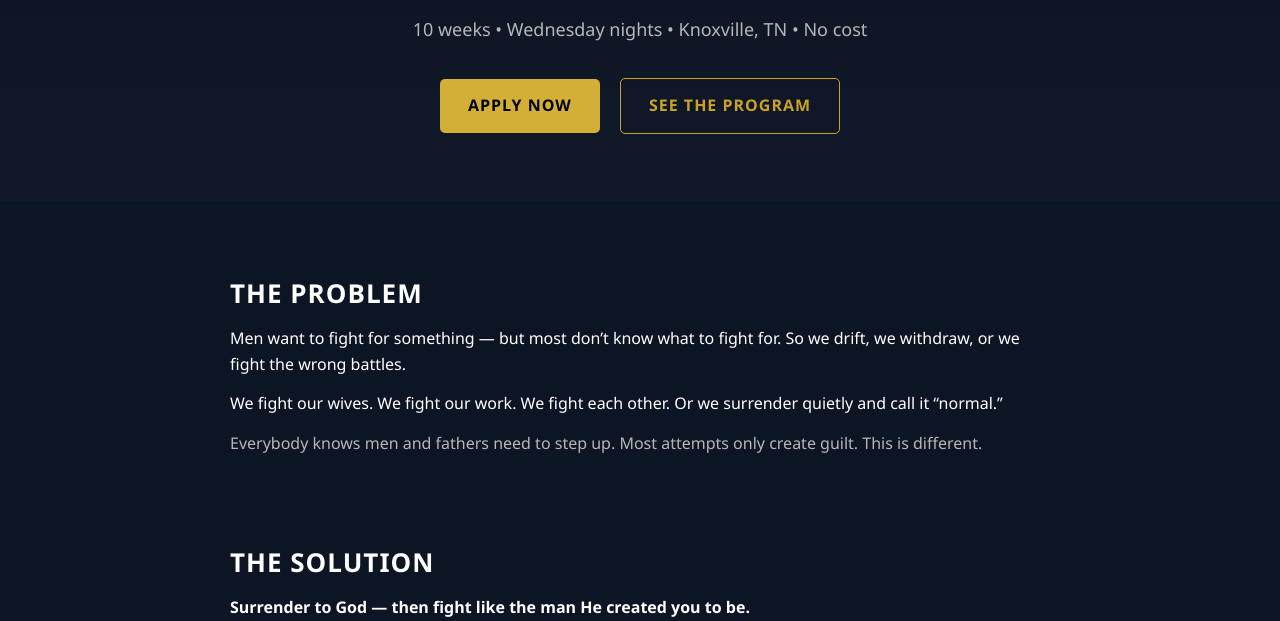
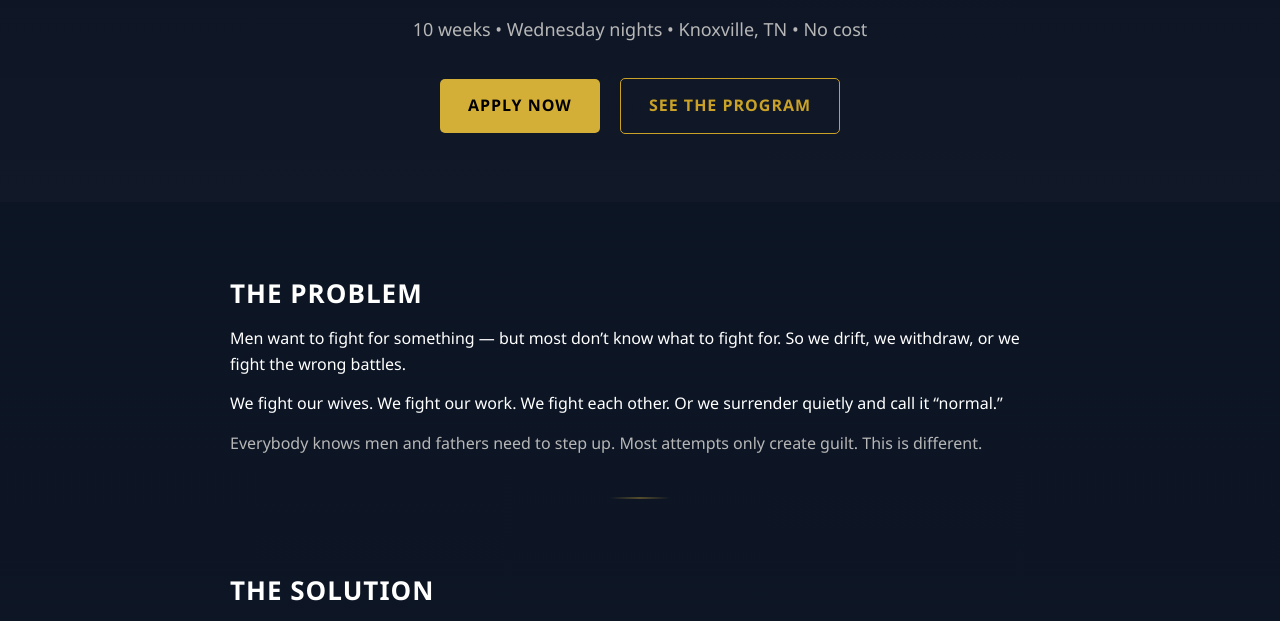
Before and after one commit to fightformanhood/fight-for-manhood-site, an Eleventy site: page src/index.njk in a window 1280 px wide. Shown: the part 315-936 px from the top of the page. Built offline with nearby package versions, Linux system fonts and the light colour scheme; Eleventy itself is replaced by a stand-in of ours; files that its build step writes are made by us from their sources.

Commit message:
Update base.njk

```diff
--- a/src/_includes/base.njk
+++ b/src/_includes/base.njk
@@ -98,6 +98,23 @@
       padding: 45px 20px;
       max-width: 820px;
       margin: 0 auto;
+      position: relative;
+    }
+
+    /* Gold divider line */
+    .section:not(:last-of-type)::after {
+      content: "";
+      display: block;
+      width: 60px;
+      height: 2px;
+      background: linear-gradient(
+        to right,
+        transparent,
+        rgba(212,175,55,.6),
+        transparent
+      );
+      margin: 40px auto 0 auto;
+      opacity: 0.6;
     }
 
     .section h3 {
```
